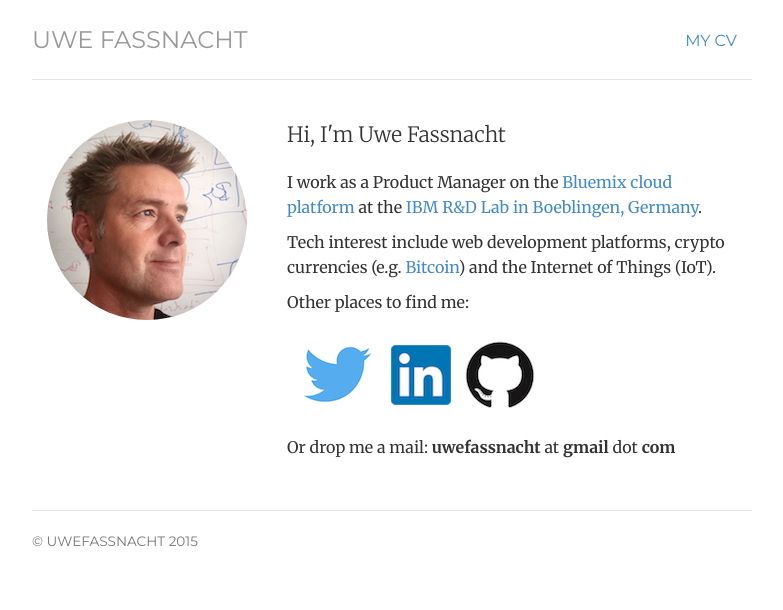
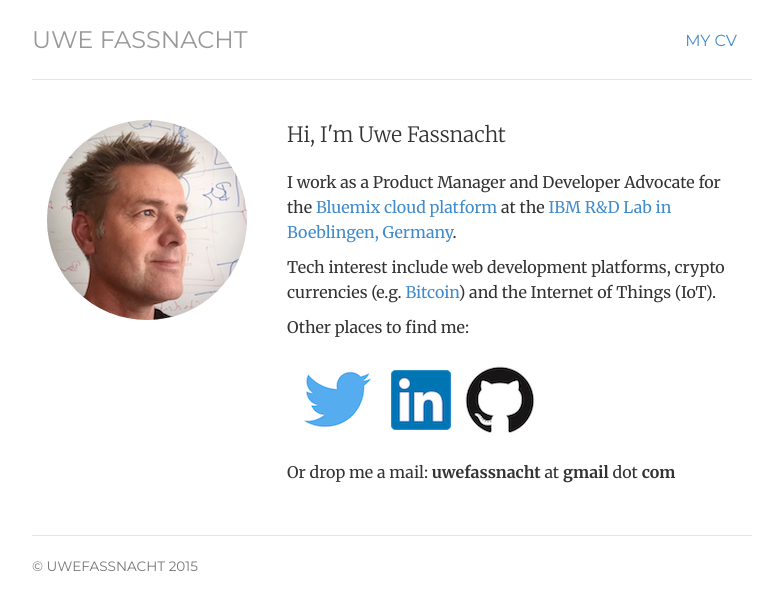
Before and after one commit to uwefassnacht/uwefassnacht.github.io, a Jekyll site: the page built from index.html, in a window 1280 px wide. Shown: the top 610 px of the page, without its empty margins (248-1031 px from the left). Built offline with Jekyll 4.4.1, drawn with Linux system fonts in a browser that asks for light colours.

Commit message:
Added Dev Adv role

```diff
--- a/index.html
+++ b/index.html
@@ -14,7 +14,7 @@ My CV: passive
 
 	<p class="lead">Hi, I'm <span itemprop="name">Uwe Fassnacht</span></p>
 
-	<p>I work as a Product Manager on the <a href="http://www.ibm.com/cloud-computing/bluemix/">Bluemix cloud platform </a> at the <a href="http://www-05.ibm.com/de/entwicklung/index_en.html">IBM R&D Lab in Boeblingen, Germany</a>.</p>
+	<p>I work as a Product Manager and Developer Advocate for the <a href="http://www.ibm.com/cloud-computing/bluemix/">Bluemix cloud platform </a> at the <a href="http://www-05.ibm.com/de/entwicklung/index_en.html">IBM R&D Lab in Boeblingen, Germany</a>.</p>
 
     <p>Tech interest include web development platforms, crypto currencies (e.g. <a href="https://bitcoin.org">Bitcoin</a>) and the Internet of Things (IoT).</p>
 
```
